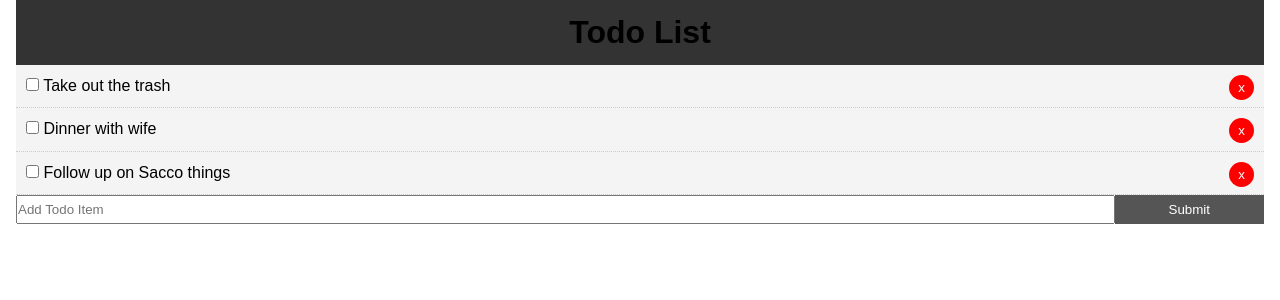
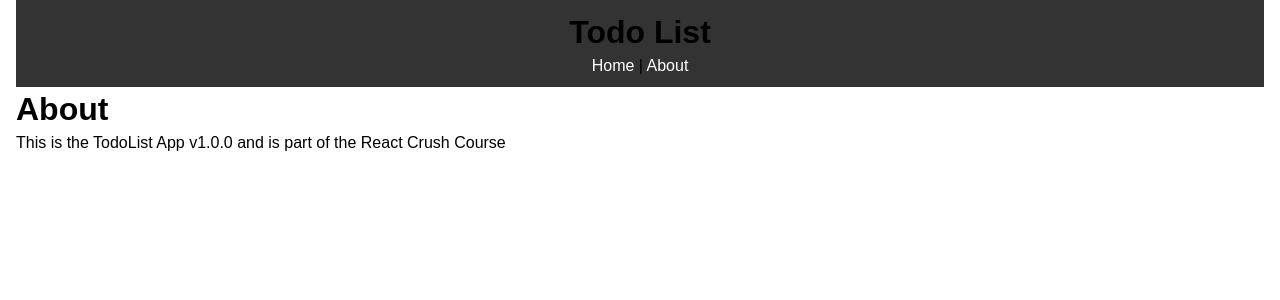
Before and after one commit to stansL/rtut, a React (Create React App) app: page /about in a window 1280 px wide. Shown: the top 300 px of the page. Built offline with nearby package versions, Linux system fonts and the light colour scheme.

Commit message:
update todos app - add routing functionality to the app

```diff
--- a/package.json
+++ b/package.json
@@ -6,8 +6,10 @@
     "@testing-library/jest-dom": "^4.2.4",
     "@testing-library/react": "^9.4.0",
     "@testing-library/user-event": "^7.2.1",
+    "axios": "^0.19.1",
     "react": "^16.12.0",
     "react-dom": "^16.12.0",
+    "react-router-dom": "^5.1.2",
     "react-scripts": "3.3.0"
   },
   "scripts": {
--- a/src/App.js
+++ b/src/App.js
@@ -1,8 +1,12 @@
 import React, { Component } from 'react';
+import { BrowserRouter as Router, Route } from 'react-router-dom';
+import axios from 'axios';
+
 import './App.css';
 import Todos from './components/Todos';
 import AddTodo from './components/AddTodo';
 import Header from './components/layout/Header';
+import About from './components/pages/About'
 
 class App extends Component {
 
@@ -47,8 +51,8 @@
 
   addTodo = (title) => {
     this.setState({
-      todos: [...this.state.todos,{
-        id: this.state.todos.length + 1,
+      todos: [...this.state.todos, {
+        id: this.state.todos.length + 1,//not the best - possible conflicts on the id key - use a unique id generator
         title,
         completed: false
       }]
@@ -58,14 +62,22 @@
   }
   render() {
     return (
+      <Router>
         <div className="App">
           <div className="container">
             <Header />
+            <Route exact path="/" render={props => (
+              <React.Fragment>
                 <Todos todos={this.state.todos} markComplete={this.markComplete} deleteItem={this.deleteItem} />
                 <AddTodo addTodo={this.addTodo} />
-        </div>
+              </React.Fragment>
+            )} />
+
+            <Route path="/about" component={About} />
 
           </div>
+        </div>
+      </Router>
     );
   }
 
--- a/src/components/layout/Header.js
+++ b/src/components/layout/Header.js
@@ -1,17 +1,25 @@
 import React from 'react';
-function Header(){
+import { Link } from 'react-router-dom';
+function Header() {
     return (
-        <header style = {headerStyle}>
+        <header style={headerStyle}>
             <h1>Todo List</h1>
+            <Link style={linkStyle} to="/"> Home </Link> | <Link style={linkStyle} to="/about"> About </Link>
         </header>
     );
 }
 
 const headerStyle = {
     background: '#333',
-    color: 'fff',
+    color: 'ffffff',
     textAlign: 'center',
     padding: '10px'
 }
 
+const linkStyle = {
+    color: '#fff',
+    textAlign: 'center',
+    textDecoration: 'none'
+}
+
 export default Header;
--- /dev/null
+++ b/src/components/pages/About.js
@@ -0,0 +1,10 @@
+import React from 'react';
+
+export default function About() {
+    return (
+        <React.Fragment>
+            <h1> About</h1>
+            <p>This is the TodoList App v1.0.0 and is part of the React Crush Course</p>
+        </React.Fragment>
+    );
+}
```
Also changed, not shown: 1 other file (tests, documents, lock files or other folders). Lines whose indentation alone changed are shown as unchanged.
